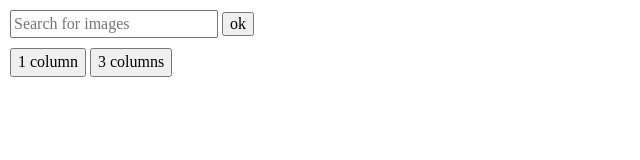
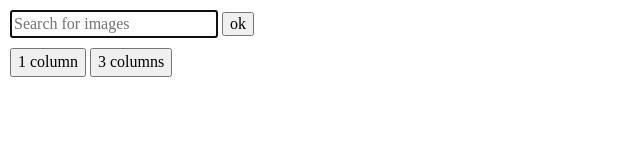
Before and after one commit to EvandroLG/challenge, a website with bundled scripts: page app/index.html in a window 1280 px wide. Shown: the whole page, without its empty margins (0-640 px from the left). Built offline with nearby package versions, Linux system fonts and the light colour scheme.

Commit message:
add autofocus property on input

```diff
--- a/app/index.html
+++ b/app/index.html
@@ -15,6 +15,7 @@
                    class="search"
                    placeholder="Search for images"
                    id="js-search"
+                   autofocus
             >
             <input type="submit" value="ok">
         </form>
```
